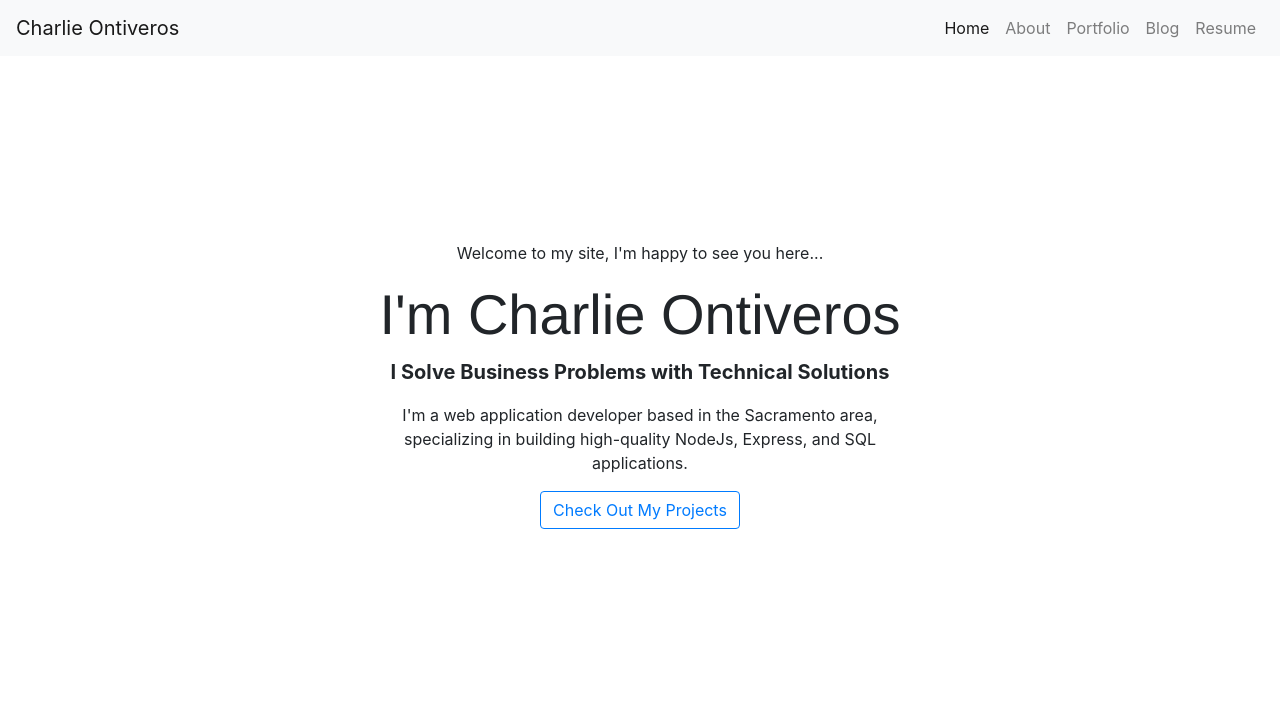
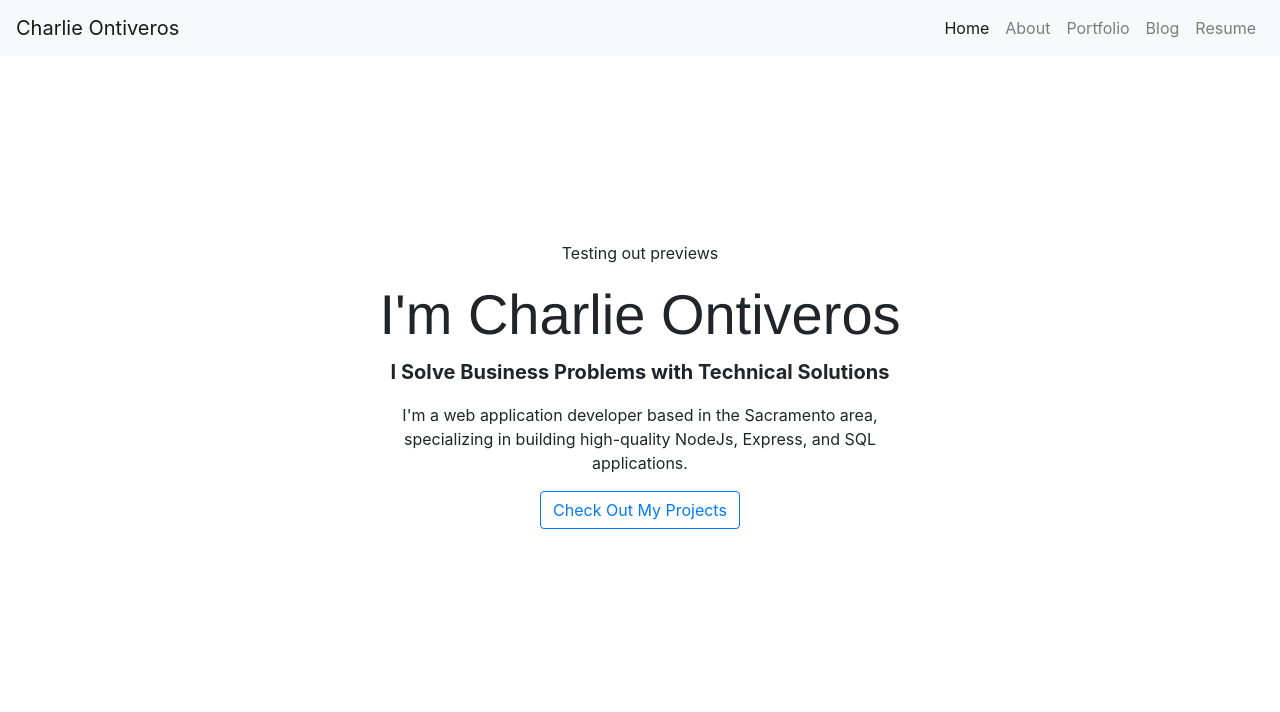
Before and after one commit to CharlieTheProgrammer/gatsby-training, a Gatsby site: page / in a window 1280 px wide. Shown: the top 712 px of the page. Built offline with nearby package versions, Linux system fonts and the light colour scheme; Gatsby itself is replaced by a stand-in of ours; some packages are replaced by stand-ins of ours; what typography-theme-fairy-gates would draw is missing.

Commit message:
Testing previews on Netlify.

```diff
--- a/src/pages/index.js
+++ b/src/pages/index.js
@@ -8,7 +8,7 @@ const IndexPage = () => (
   <Layout>
     <SEO title="Home" keywords={[`Charlie Ontiveros`, `full stack application blog`]} />
     <div className="d-flex flex-column justify-content-center align-items-center text-center h-100">
-      <p className="d-none d-sm-block">Welcome to my site, I'm happy to see you here...</p>
+      <p className="d-none d-sm-block">Testing out previews</p>
       <h1 className="d-none d-sm-block display-4  text-center">I'm Charlie Ontiveros</h1>
       <h1 className="d-block d-sm-none d-none-lg d-none-xl h1 font-weight-light  text-center">I'm <br/> Charlie <br/> Ontiveros</h1>
       <p className="lead text-center font-weight-bold">I Solve Business Problems with Technical Solutions </p>
```
